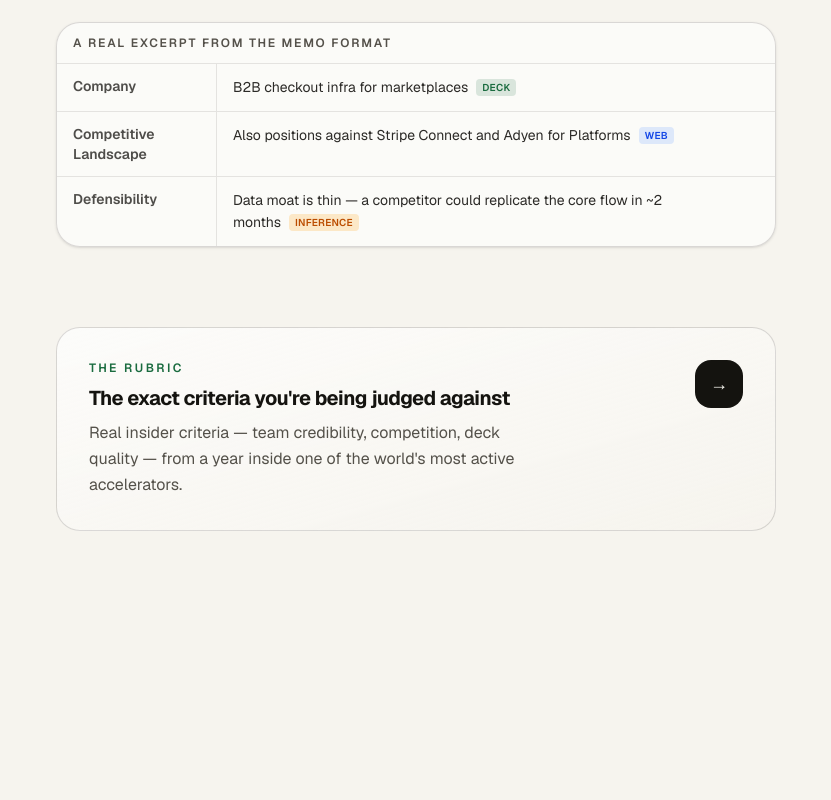
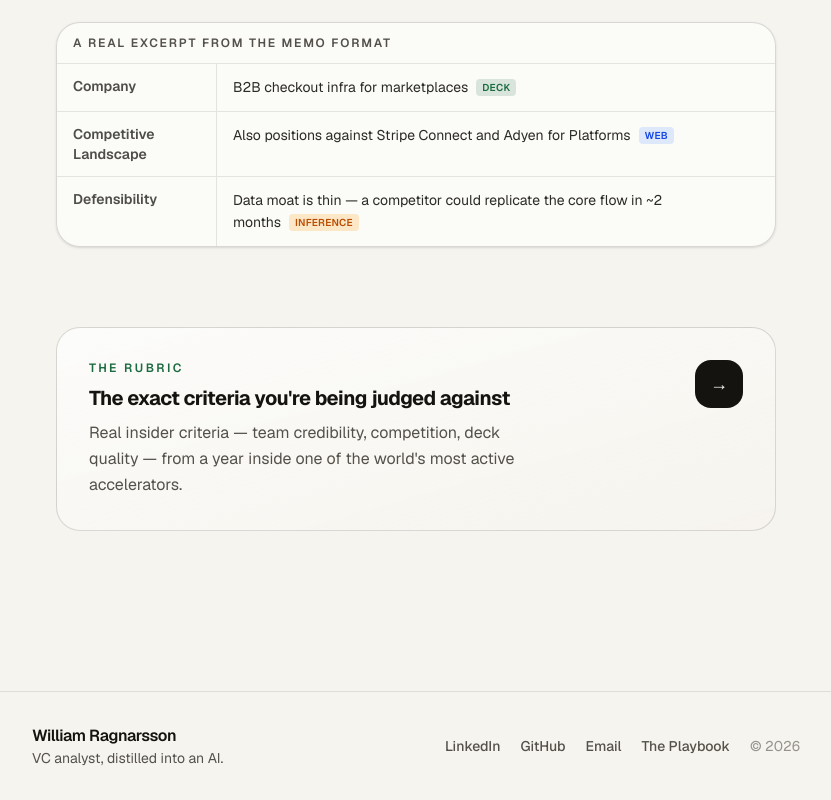
Before and after one commit to william-popmie/vc-analyst, a Next.js app: page / in a window 1280 px wide. Shown: the part 2056-2856 px from the top of the page, without its empty margins (224-1055 px from the left). Before the commit the page ends 2683 px from the top, so only its background shows below. Built offline with nearby package versions, Linux system fonts and the light colour scheme.

Commit message:
fix pop up dot trail sidebar

```diff
--- a/app/layout.tsx
+++ b/app/layout.tsx
@@ -1,6 +1,7 @@
 import type { Metadata } from "next";
 import { Geist, Geist_Mono, Instrument_Serif } from "next/font/google";
 import Link from "next/link";
+import Footer from "@/components/layout/Footer";
 import "./globals.css";
 
 const geistSans = Geist({ variable: "--font-geist-sans", subsets: ["latin"] });
@@ -47,6 +48,7 @@ export default function RootLayout({ children }: { children: React.ReactNode })
             </div>
           </nav>
           <main className="max-w-3xl mx-auto px-6 pb-24">{children}</main>
+          <Footer />
         </div>
       </body>
     </html>
--- a/components/features/analyze/ChaptersNav.tsx
+++ b/components/features/analyze/ChaptersNav.tsx
@@ -57,7 +57,16 @@ export default function ChaptersNav({
     const ids = rows.filter((r) => r.id !== "document").map((r) => r.id);
 
     function update() {
-      const rootTop = root!.getBoundingClientRect().top;
+      const r = root!;
+      // At the very bottom of the scroll, short trailing sections may never
+      // cross the activation line (there's no more room to scroll them up)
+      // — force the last one active so the nav doesn't get stuck mid-list.
+      if (r.scrollTop + r.clientHeight >= r.scrollHeight - 2) {
+        const last = ids[ids.length - 1];
+        if (last) setActiveId(last);
+        return;
+      }
+      const rootTop = r.getBoundingClientRect().top;
       let current = ids[0] ?? null;
       for (const id of ids) {
         const el = document.getElementById(id);
@@ -85,39 +94,60 @@ export default function ChaptersNav({
   const docReached = activeId?.startsWith("doc-") ?? false;
 
   return (
-    <nav className="sticky top-20 hidden max-h-[calc(100dvh-6rem)] self-start overflow-y-auto lg:block">
-      <p className="mb-3 pl-[18px] text-[10px] font-semibold uppercase tracking-[0.16em] text-ink/35">
-        On this page
+    <nav
+      className={
+        "group sticky top-20 z-10 block w-6 max-h-[calc(100dvh-6rem)] self-start overflow-hidden " +
+        "rounded-xl transition-[width] duration-150 hover:z-20 hover:w-[200px] hover:overflow-visible " +
+        "hover:bg-paper hover:px-2 hover:shadow-lg lg:w-[190px] lg:overflow-visible lg:bg-transparent " +
+        "lg:px-0 lg:shadow-none"
+      }
+    >
+      <p
+        className={
+          "mb-3 hidden whitespace-nowrap pl-[18px] text-[10px] font-semibold uppercase tracking-[0.16em] " +
+          "text-ink/35 group-hover:block lg:block"
+        }
+      >
+        Chapters
       </p>
-      <ul>
+      <ul className="max-h-[calc(100dvh-9rem)] overflow-y-auto">
         {rows.map((row, i) => {
           const isActive = row.id === activeId || (row.id === "document" && docReached);
           const isPast = activeIndex >= 0 && i < activeIndex;
           const lit = isActive || isPast;
           return (
             <li key={row.id} className="relative">
-              <span
-                className={
-                  "absolute left-[3px] top-0 h-full w-px " + (lit ? "bg-accent/50" : "bg-ink/12")
-                }
-              />
+              {row.depth === 1 ? (
+                <span
+                  className={
+                    "absolute left-[18px] top-0 h-full w-px " + (lit ? "bg-accent/40" : "bg-ink/10")
+                  }
+                />
+              ) : (
+                <span
+                  className={
+                    "absolute left-[3px] top-0 h-full w-px " + (lit ? "bg-accent/50" : "bg-ink/12")
+                  }
+                />
+              )}
               <button
                 onClick={() => jumpTo(row.id)}
                 className={
                   "relative block w-full py-1.5 pr-2 text-left transition-colors " +
-                  (row.depth === 1 ? "pl-[26px]" : "pl-[18px]")
+                  (row.depth === 1 ? "pl-[38px]" : "pl-[18px]")
                 }
               >
                 <span
                   className={
                     "absolute top-1/2 -translate-y-1/2 rounded-full ring-2 ring-paper transition-colors " +
-                    (row.depth === 1 ? "left-[1px] h-1.5 w-1.5" : "left-0 h-[7px] w-[7px]") +
+                    (row.depth === 1 ? "left-[16px] h-1.5 w-1.5" : "left-0 h-[7px] w-[7px]") +
                     " " +
                     (isActive ? "bg-accent" : lit ? "bg-accent/50" : "bg-ink/25")
                   }
                 />
                 <span
                   className={
+                    "hidden whitespace-nowrap group-hover:inline lg:inline " +
                     (row.depth === 1 ? "text-[11px] " : "text-xs ") +
                     (isActive
                       ? "font-medium text-ink"
--- a/components/features/analyze/ReportView.tsx
+++ b/components/features/analyze/ReportView.tsx
@@ -1,6 +1,7 @@
 "use client";
 
 import type { RefObject } from "react";
+import Footer from "@/components/layout/Footer";
 import ChaptersNav from "./ChaptersNav";
 import { REPORT_SECTIONS } from "./reportSections";
 import type { AnalysisState } from "./streamState";
@@ -24,7 +25,7 @@ export default function ReportView({
   const sections = REPORT_SECTIONS.filter((s) => s.available(state));
 
   return (
-    <div className="grid grid-cols-1 gap-6 lg:grid-cols-[190px_minmax(0,1fr)] lg:gap-10">
+    <div className="grid grid-cols-[24px_minmax(0,1fr)] gap-4 lg:grid-cols-[190px_minmax(0,1fr)] lg:gap-10">
       <ChaptersNav sections={sections} scrollRef={scrollRef} />
       <div className="min-w-0 space-y-8">
         {sections.map((s) => (
@@ -32,6 +33,7 @@ export default function ReportView({
             {s.render(state, active)}
           </section>
         ))}
+        <Footer />
       </div>
     </div>
   );
--- /dev/null
+++ b/components/layout/Footer.tsx
@@ -0,0 +1,42 @@
+import Link from "next/link";
+
+const LINKS = [
+  { label: "LinkedIn", href: "https://www.linkedin.com/in/william-ragnarsson/" },
+  { label: "GitHub", href: "https://github.com/william-popmie" },
+  { label: "Email", href: "mailto:william.ragnarsson@gmail.com" },
+];
+
+/**
+ * Shared site footer — rendered once in app/layout.tsx (so it's on every page)
+ * and again at the end of the analysis report's section list, where it also
+ * gives the last chapters real trailing content to scroll to.
+ */
+export default function Footer() {
+  return (
+    <footer className="mt-16 border-t border-ink/10 px-6 py-8">
+      <div className="mx-auto flex max-w-3xl flex-col items-start justify-between gap-4 sm:flex-row sm:items-center">
+        <div>
+          <p className="font-semibold tracking-tight text-ink">William Ragnarsson</p>
+          <p className="text-sm text-muted">VC analyst, distilled into an AI.</p>
+        </div>
+        <div className="flex flex-wrap items-center gap-x-5 gap-y-2">
+          {LINKS.map((l) => (
+            <a
+              key={l.label}
+              href={l.href}
+              target={l.href.startsWith("http") ? "_blank" : undefined}
+              rel={l.href.startsWith("http") ? "noopener noreferrer" : undefined}
+              className="text-sm font-medium text-muted transition-colors hover:text-ink"
+            >
+              {l.label}
+            </a>
+          ))}
+          <Link href="/playbook" className="text-sm font-medium text-muted transition-colors hover:text-ink">
+            The Playbook
+          </Link>
+          <span className="text-sm text-muted/60">© {new Date().getFullYear()}</span>
+        </div>
+      </div>
+    </footer>
+  );
+}
```
